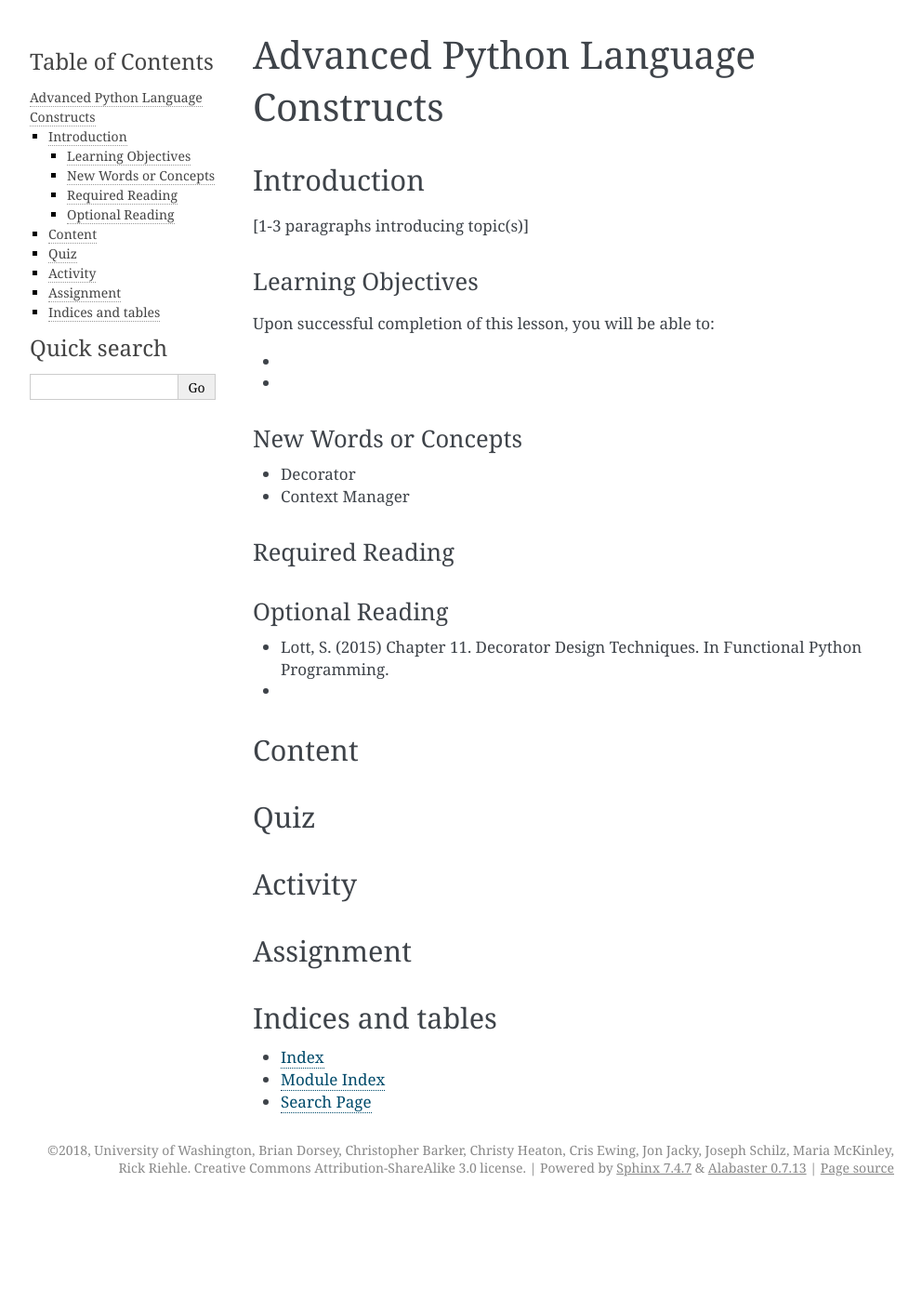
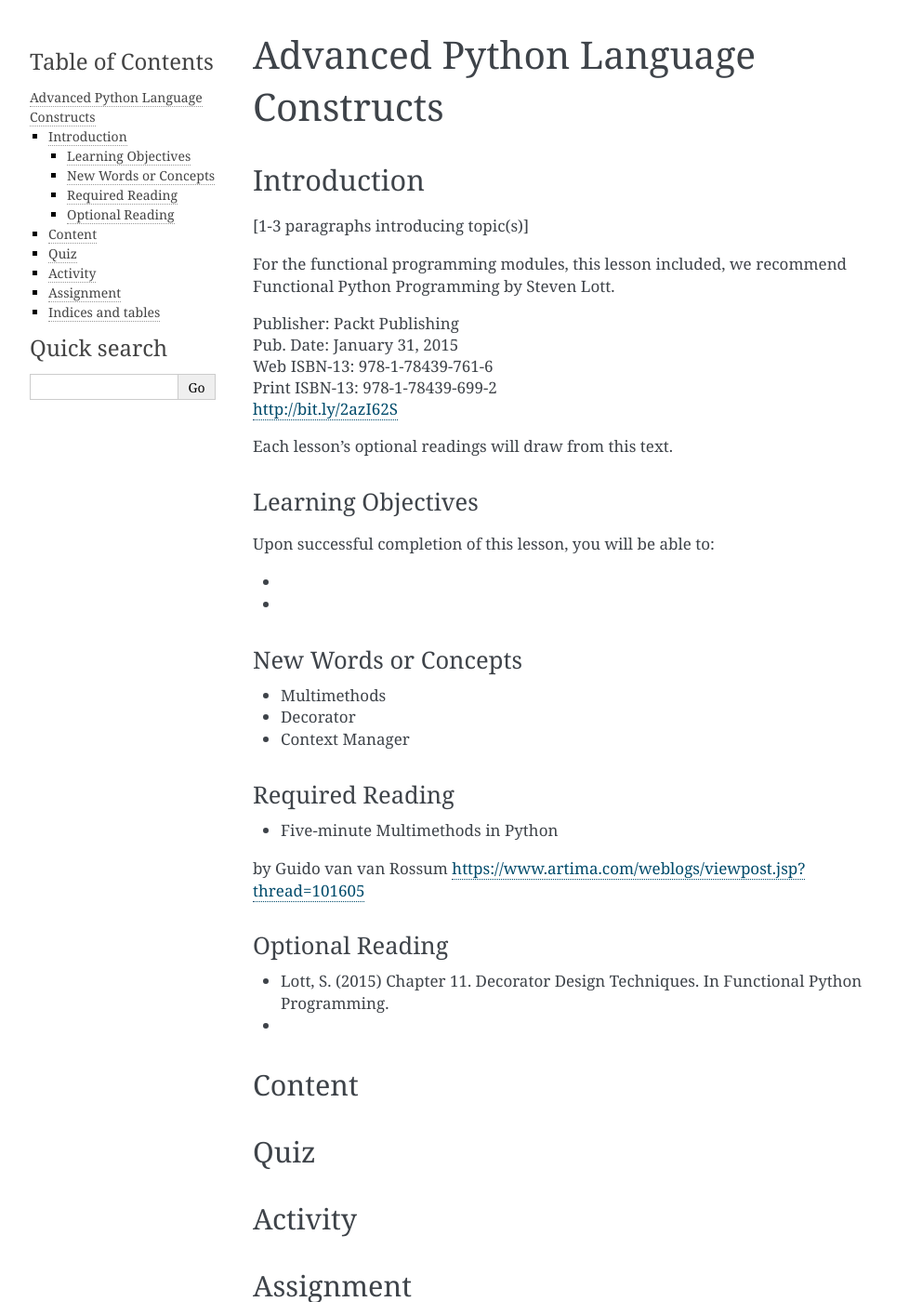
Before and after one commit to rriehle/AdvancedConstructs, a Sphinx documentation site: the page built from source/index.rst, in a window 1280 px wide and 1400 px high. Shown: the whole window at 93% size, without its empty margins (148-1140 px from the left). Built offline with Sphinx 7.4.7, drawn with Linux system fonts in a browser that asks for light colours.

Commit message:
Pagination, add multimethods as a topic

```diff
--- a/source/index.rst
+++ b/source/index.rst
@@ -8,7 +8,7 @@
 ===================================
 
 .. toctree::
-   :maxdepth: 3
+   :maxdepth: 2
    :caption: Contents:
 
 
@@ -18,6 +18,15 @@
 
 [1-3 paragraphs introducing topic(s)]
 
+For the functional programming modules, this lesson included, we recommend Functional Python Programming by Steven Lott.
+
+| Publisher: Packt Publishing
+| Pub. Date: January 31, 2015
+| Web ISBN-13: 978-1-78439-761-6
+| Print ISBN-13: 978-1-78439-699-2
+| http://bit.ly/2azI62S
+
+Each lesson's optional readings will draw from this text.
 
 
 Learning Objectives
@@ -32,6 +41,7 @@
 New Words or Concepts
 =====================
 
+* Multimethods
 * Decorator
 * Context Manager
 
@@ -39,7 +49,9 @@
 Required Reading
 ================
 
-
+* Five-minute Multimethods in Python
+by Guido van van Rossum
+https://www.artima.com/weblogs/viewpost.jsp?thread=101605
 
 Optional Reading
 ================
```
